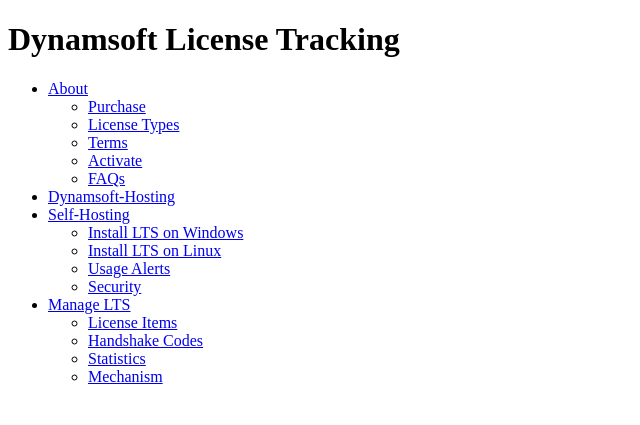
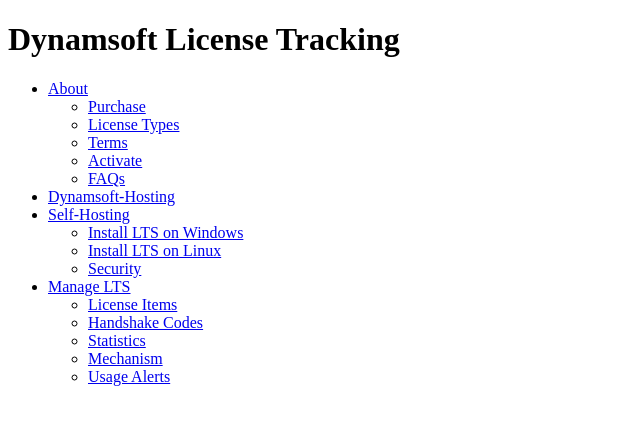
Before and after one commit to dynamsoft-docs/license-server-docs, a Jekyll site: the page built from index.md, in a window 1280 px wide, cut to the strip 208-964 px from the top of the page. Shown: the top 425 px of the strip, without its empty margins (0-640 px from the left). Built offline with Jekyll 4.4.1, drawn with Linux system fonts in a browser that asks for light colours; comment, search, counter and statistics services are not loaded; some of the changed lines change nothing that is shown.

Commit message:
fix wrong link

```diff
--- a/index.md
+++ b/index.md
@@ -18,10 +18,10 @@
 * [Self-Hosting]({{site.selfhosting}}index.html)
     - [Install LTS on Windows]({{site.selfhosting}}ltsonwindows.html)
     - [Install LTS on Linux]({{site.selfhosting}}ltsonlinux.html)
-    - [Usage Alerts]({{site.selfhosting}}usagealerts.html)
     - [Security]({{site.selfhosting}}security.html)
 * [Manage LTS]({{site.selfhosting}}managelts.html)
     - [License Items]({{site.common}}licenseitems.html)
     - [Handshake Codes]({{site.common}}handshakecodes.html)
     - [Statistics]({{site.common}}statistics.html)
     - [Mechanism]({{site.common}}mechanism.html)
+    - [Usage Alerts]({{site.common}}usagealerts.html)
```
